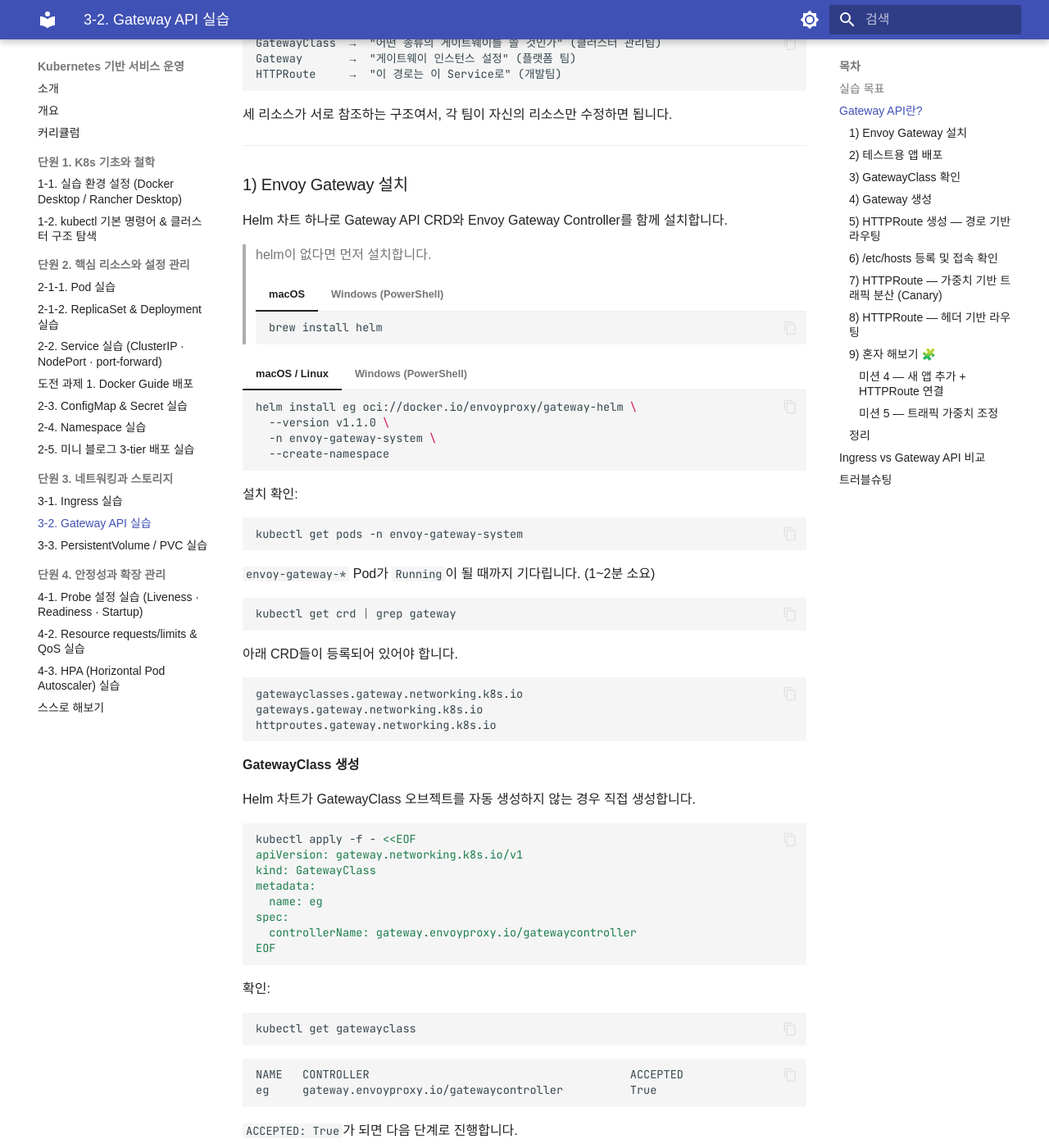
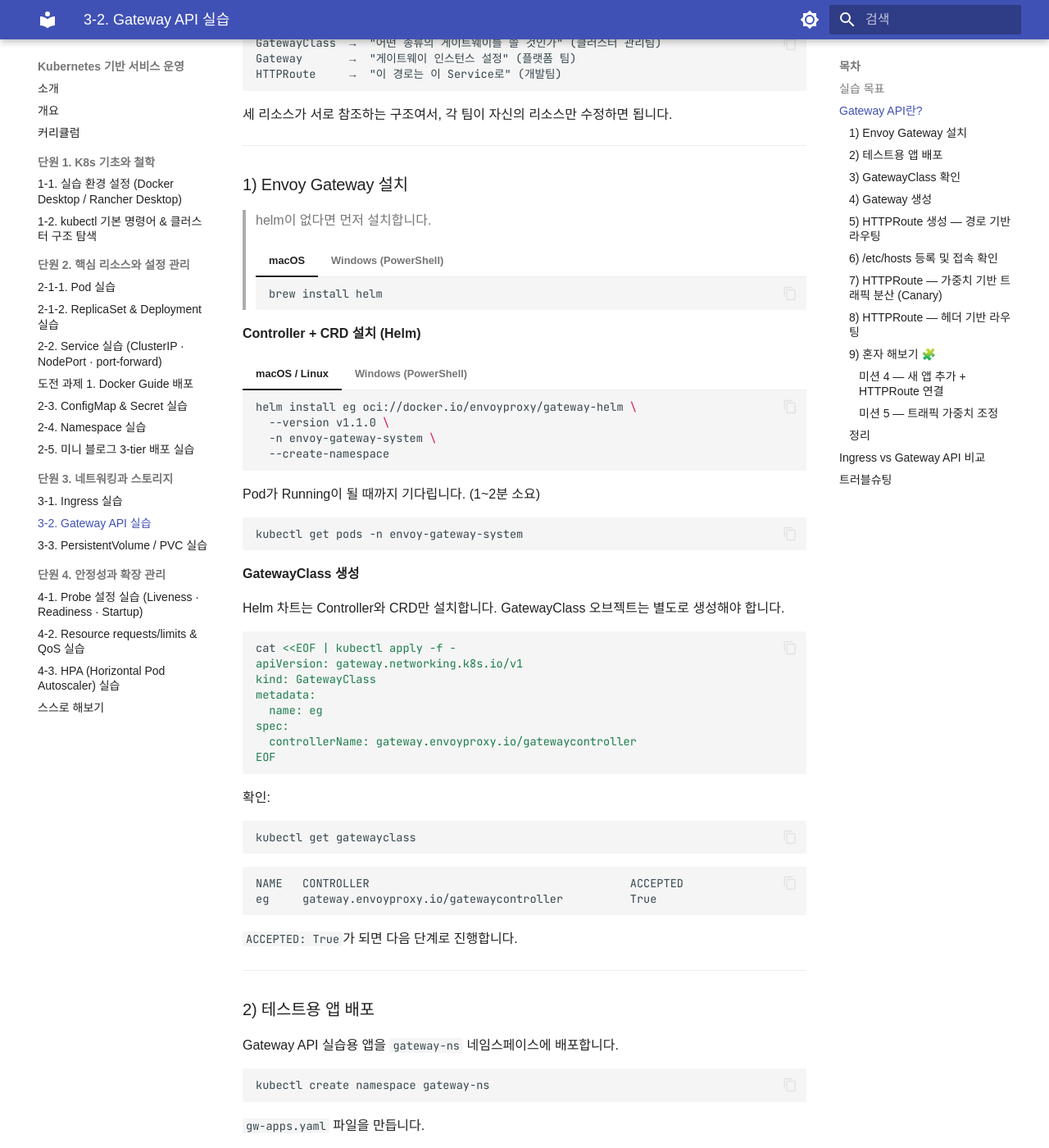
Before and after one commit to skilleat-labs/docker-k8s-labs, an MkDocs documentation site: the page built from docs/modules/module10/3-2.md, in a window 1280 px wide and 1400 px high, scrolled down 523 px. Shown: the whole window at 82% size. Built offline with MkDocs 1.6.1 and Material for MkDocs 9.7.7, drawn with Linux system fonts in a browser that asks for light colours; some web fonts are replaced.

Commit message:
docs: 3-2 GatewayClass 생성을 필수 단계로 명확화
Helm은 Controller+CRD만 설치, GatewayClass는 별도 생성 필요 안내

Co-Authored-By: Claude Sonnet 4.6 <noreply@anthropic.com>

````diff
--- a/docs/modules/module10/3-2.md
+++ b/docs/modules/module10/3-2.md
@@ -24,8 +24,6 @@ HTTPRoute     →  "이 경로는 이 Service로" (개발팀)
 
 ### 1) Envoy Gateway 설치
 
-Helm 차트 하나로 Gateway API CRD와 Envoy Gateway Controller를 함께 설치합니다.
-
 > helm이 없다면 먼저 설치합니다.
 >
 > === "macOS"
@@ -36,6 +34,8 @@ Helm 차트 하나로 Gateway API CRD와 Envoy Gateway Controller를 함께 설
 >     ```powershell
 >     winget install Helm.Helm
 >     ```
+
+**Controller + CRD 설치 (Helm)**
 
 === "macOS / Linux"
 
@@ -55,32 +55,18 @@ Helm 차트 하나로 Gateway API CRD와 Envoy Gateway Controller를 함께 설
       --create-namespace
     ```
 
-설치 확인:
+Pod가 Running이 될 때까지 기다립니다. (1~2분 소요)
 
 ```bash
 kubectl get pods -n envoy-gateway-system
 ```
 
-`envoy-gateway-*` Pod가 `Running`이 될 때까지 기다립니다. (1~2분 소요)
+**GatewayClass 생성**
+
+Helm 차트는 Controller와 CRD만 설치합니다. GatewayClass 오브젝트는 별도로 생성해야 합니다.
 
 ```bash
-kubectl get crd | grep gateway
-```
-
-아래 CRD들이 등록되어 있어야 합니다.
-
-```
-gatewayclasses.gateway.networking.k8s.io
-gateways.gateway.networking.k8s.io
-httproutes.gateway.networking.k8s.io
-```
-
-**GatewayClass 생성**
-
-Helm 차트가 GatewayClass 오브젝트를 자동 생성하지 않는 경우 직접 생성합니다.
-
-```bash
-kubectl apply -f - <<EOF
+cat <<EOF | kubectl apply -f -
 apiVersion: gateway.networking.k8s.io/v1
 kind: GatewayClass
 metadata:
````
